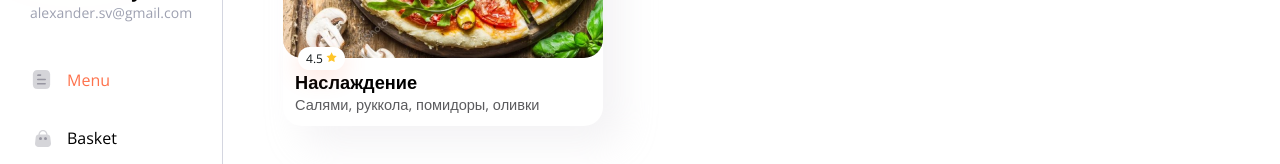
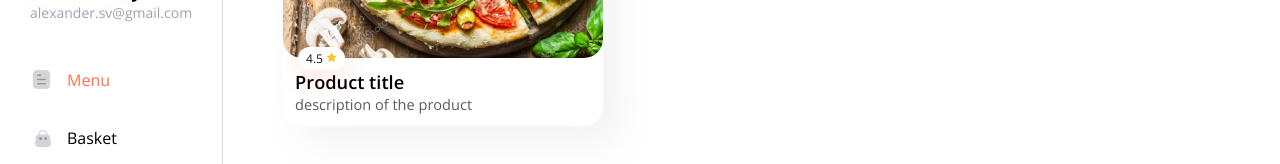
Before and after one commit to alexander-svirzhevsky/food, a React (Vite) app: page / in a window 1280 px wide. Shown: the part 196-360 px from the top of the page. Built offline with nearby package versions, Linux system fonts and the light colour scheme.

Commit message:
added route

```diff
--- a/src/components/ProductCard/ProductCard.tsx
+++ b/src/components/ProductCard/ProductCard.tsx
@@ -10,29 +10,36 @@ export interface ProductCardProps {
   rating: number;
 }
 
-function ProductCard(props: ProductCardProps) {
+function ProductCard({
+  id,
+  title,
+  description,
+  image,
+  price,
+  rating,
+}: ProductCardProps) {
   return (
-    <Link to={"/"} className={styles["link"]}>
+    <Link to={`/product/${id}`} className={styles["link"]}>
       <div className={styles["card"]}>
         <div
           className={styles["head"]}
-          style={{ backgroundImage: `url('${props.image}')` }}
+          style={{ backgroundImage: `url('${image}')` }}
         >
           <div className={styles["price"]}>
-            {props.price}&nbsp;
+            {price}&nbsp;
             <span className={styles["currency"]}>₽</span>
           </div>
           <button className={styles["add-to-cart"]}>
-            <img src='/cart-button-icon.svg' alt='Добавить в корзину' />
+            <img src='/cart-button-icon.svg' alt='Add to basket' />
           </button>
           <div className={styles["rating"]}>
-            {props.rating}&nbsp;
-            <img src='/star-icon.svg' alt='Иконка звезды' />
+            {rating}&nbsp;
+            <img src='/star-icon.svg' alt='star icon' />
           </div>
         </div>
         <div className={styles["footer"]}>
-          <div className={styles["title"]}>{props.title}</div>
-          <div className={styles["description"]}>{props.description}</div>
+          <div className={styles["title"]}>{title}</div>
+          <div className={styles["description"]}>{description}</div>
         </div>
       </div>
     </Link>
--- a/src/main.tsx
+++ b/src/main.tsx
@@ -18,7 +18,7 @@ const router = createBrowserRouter([
         element: <Menu />,
       },
       {
-        path: "/product",
+        path: "/product/:id",
         element: <Product />,
       },
       {
--- a/src/pages/Menu/Menu.tsx
+++ b/src/pages/Menu/Menu.tsx
@@ -13,8 +13,8 @@ const Menu = () => {
       <div>
         <ProductCard
           id={1}
-          title='Наслаждение'
-          description='Салями, руккола, помидоры, оливки'
+          title='Product title'
+          description='description of the product'
           rating={4.5}
           price={300}
           image='/product-demo.png'
--- a/src/pages/Product/Product.tsx
+++ b/src/pages/Product/Product.tsx
@@ -1,5 +1,9 @@
+import { useParams } from "react-router-dom";
+
 const Product = () => {
-  return <>Product</>;
+  const { id } = useParams();
+
+  return <div>Product - {id}</div>;
 };
 
 export default Product;
```
